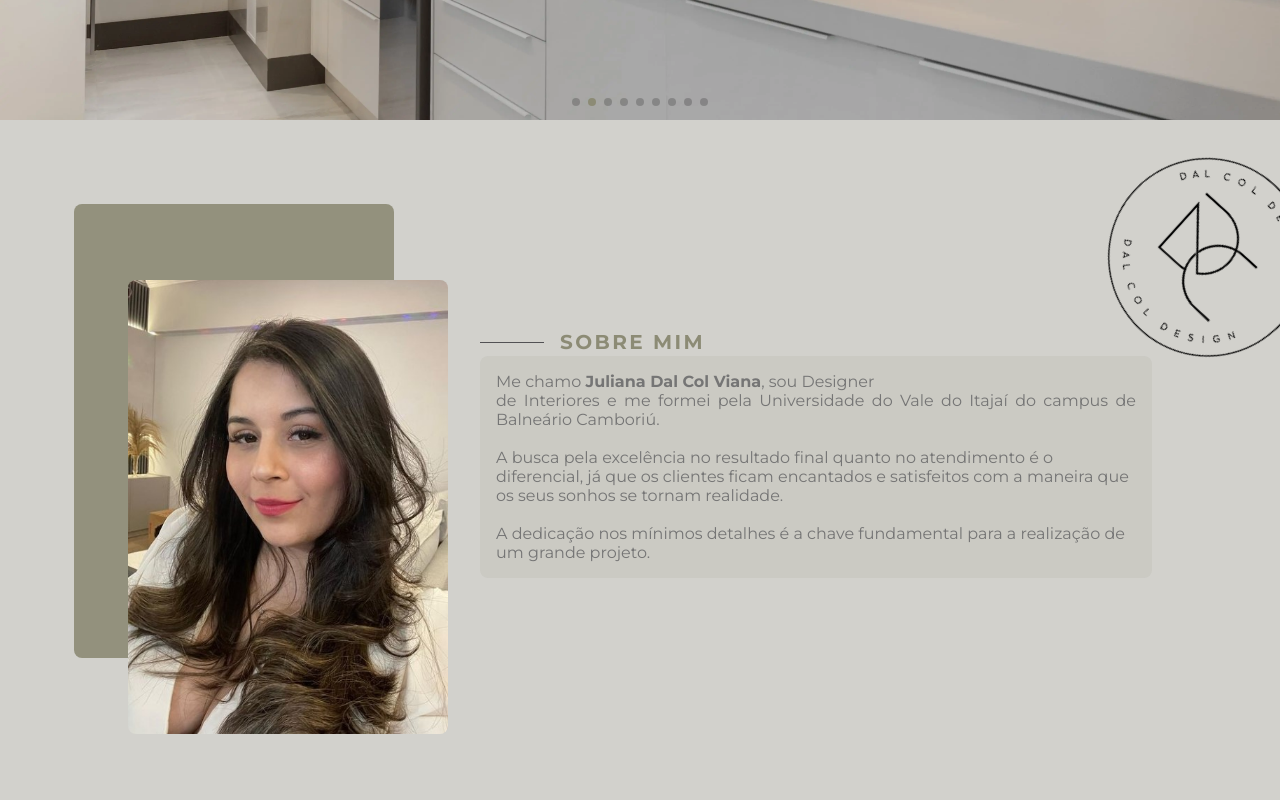
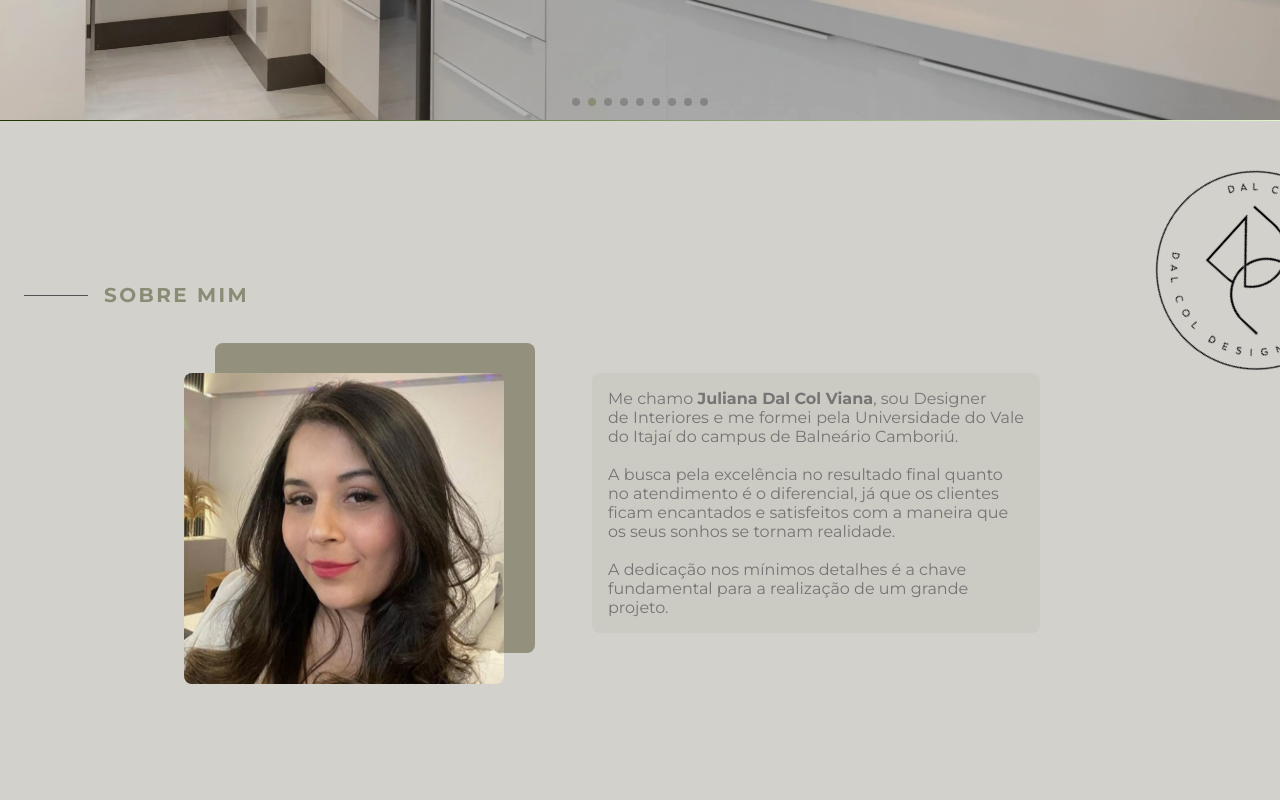
Before and after one commit to Leorrc/juliana-interior-designer, a React (Vite) app: page / in a window 1280 px wide. Shown: the part 680-1480 px from the top of the page. Built offline with nearby package versions, Linux system fonts and the light colour scheme.

Commit message:
fix2 12/12

```diff
--- a/src/components/02-Home/Home.tsx
+++ b/src/components/02-Home/Home.tsx
@@ -23,7 +23,7 @@ export function Home({ imgUrl }: ImgsHomeProps) {
   }
 
   return (
-    <div>
+    <>
       <Slider settings={settings}>
         {imgsHome.map(imgs => (
           <Slide>
@@ -31,6 +31,7 @@ export function Home({ imgUrl }: ImgsHomeProps) {
           </Slide>
         ))}
       </Slider>
-    </div>
+      <div className="divider-2"></div>
+    </>
   )
 }
--- a/src/components/03-About/About.tsx
+++ b/src/components/03-About/About.tsx
@@ -1,4 +1,4 @@
-import aa from '/works/aa.jpg'
+import aa from '/works/ju.png'
 import logoAbout from '/Logos/logoAbout.png'
 import img1 from '/Helps/help1.svg'
 import { Eyebrow } from '../commons/Eyebrow'
@@ -7,14 +7,16 @@ export function About() {
   return (
     <>
       <section className="sectionS overflow-hidden bg-bege-100 md:py-40 lg:relative">
-        <div className="containerL grid gap-8 md:grid-flow-col md:max-w-5xl md:mx-auto lg:rela">
-          <div className="relative max-w-xs">
+        <div className="mx-6 pb-16">
+          <Eyebrow>Sobre mim</Eyebrow>
+        </div>
+        <div className="containerL grid gap-8 md:grid-flow-col md:max-w-5xl md:mx-auto ">
+          <div className="relative max-w-xs mx-auto">
             <span className="fundoImg"></span>
             <img className="rounded-lg relative " src={aa} alt="" />
           </div>
-          <div className="lg:mt-12 lg:relative">
-            <Eyebrow>Sobre mim</Eyebrow>
-            <div className="bg-baseVerde bg-opacity-10 rounded-lg p-4">
+          <div className=" lg:relative md:max-w-md md:top-0">
+            <div className="bg-baseVerde bg-opacity-10 rounded-lg p-4 ">
               <p className="text-justify">
                 Me chamo{' '}
                 <strong className="text-base3">Juliana Dal Col Viana</strong>,
@@ -35,7 +37,7 @@ export function About() {
                 realização de um grande projeto.
               </p>
             </div>
-            <div className="overflow-hidden animate-spin-slow w-52 h-52 flex mx-auto mt-8 lg:absolute top-[-13rem] right-[-10rem]">
+            <div className="overflow-hidden animate-spin-slow w-52 h-52 flex mx-auto mt-8 lg:absolute top-[-15rem] right-[-20rem]">
               <img src={logoAbout} alt="" />
             </div>
           </div>
--- a/src/styles/global.css
+++ b/src/styles/global.css
@@ -116,8 +116,8 @@ details[open] {
   width: 100%;
   background: var(--verde);
   position: absolute;
-  top: -16.8%;
-  right: 16.8%;
+  top: -9.8%;
+  right: -9.8%;
   z-index: 0;
   border-radius: 0.5rem;
   opacity: 0.9;
```
Also changed, not shown: public/works/ju.png (added).
